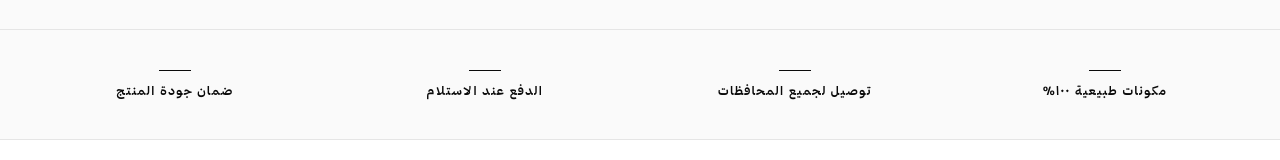
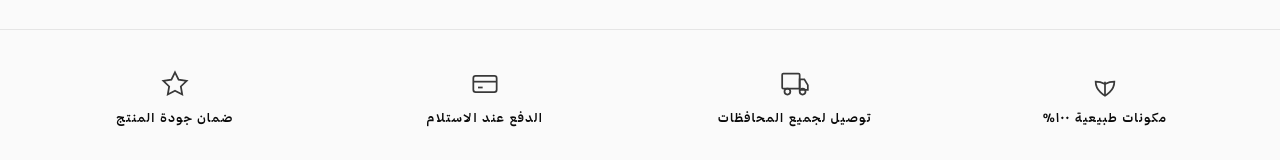
Before and after one commit to llhatemll/AleppoKhan, a Next.js app: page / in a window 1280 px wide. Shown: the part 988-1148 px from the top of the page. Built offline with nearby package versions, Linux system fonts and the light colour scheme; no server answers; the database is empty.

Commit message:
Add leaf favicon and trust bar icons

```diff
--- a/src/app/(store)/page.tsx
+++ b/src/app/(store)/page.tsx
@@ -124,13 +124,13 @@ export default async function HomePage() {
       <section className="py-10" style={{ borderTop: "1px solid var(--border)" }}>
         <div className="max-w-7xl mx-auto px-4 sm:px-8 grid grid-cols-2 sm:grid-cols-4 gap-6 text-center">
           {[
-            ["مكونات طبيعية ١٠٠٪"],
-            ["توصيل لجميع المحافظات"],
-            ["الدفع عند الاستلام"],
-            ["ضمان جودة المنتج"],
-          ].map(([label]) => (
+            { label: "مكونات طبيعية ١٠٠٪", icon: <svg width="28" height="28" viewBox="0 0 24 24" fill="none" stroke="currentColor" strokeWidth="1.5"><path d="M12 22c0 0-8-4-8-12 4 0 8 2 8 2s4-2 8-2c0 8-8 12-8 12z"/><path d="M12 22V10"/></svg> },
+            { label: "توصيل لجميع المحافظات", icon: <svg width="28" height="28" viewBox="0 0 24 24" fill="none" stroke="currentColor" strokeWidth="1.5"><rect x="1" y="3" width="15" height="13" rx="1"/><path d="M16 8h4l3 5v4h-7V8z"/><circle cx="5.5" cy="18.5" r="2.5"/><circle cx="18.5" cy="18.5" r="2.5"/></svg> },
+            { label: "الدفع عند الاستلام", icon: <svg width="28" height="28" viewBox="0 0 24 24" fill="none" stroke="currentColor" strokeWidth="1.5"><rect x="2" y="5" width="20" height="14" rx="2"/><path d="M2 10h20"/><path d="M6 15h4"/></svg> },
+            { label: "ضمان جودة المنتج", icon: <svg width="28" height="28" viewBox="0 0 24 24" fill="none" stroke="currentColor" strokeWidth="1.5"><path d="M12 2l3.09 6.26L22 9.27l-5 4.87 1.18 6.88L12 17.77l-6.18 3.25L7 14.14 2 9.27l6.91-1.01L12 2z"/></svg> },
+          ].map(({ label, icon }) => (
             <div key={label} className="flex flex-col items-center gap-3">
-              <div style={{ width: "32px", height: "1px", background: "var(--fg)" }} />
+              <div style={{ color: "var(--fg)", opacity: 0.8 }}>{icon}</div>
               <span className="text-xs font-bold" style={{ color: "var(--fg)", letterSpacing: "0.12em" }}>{label}</span>
             </div>
           ))}
```
Also changed, not shown: src/app/layout.tsx (+1 -0 lines).
